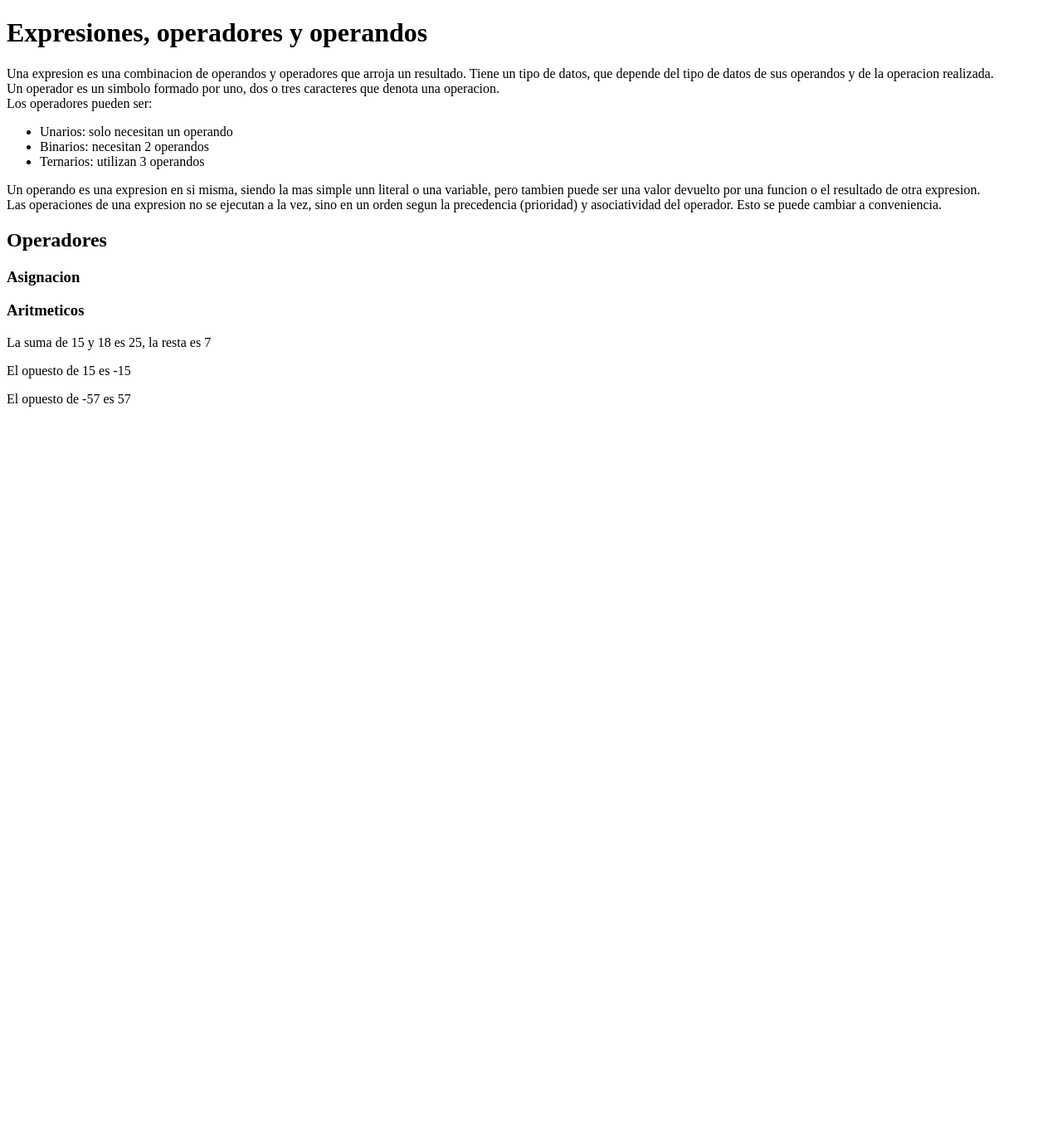
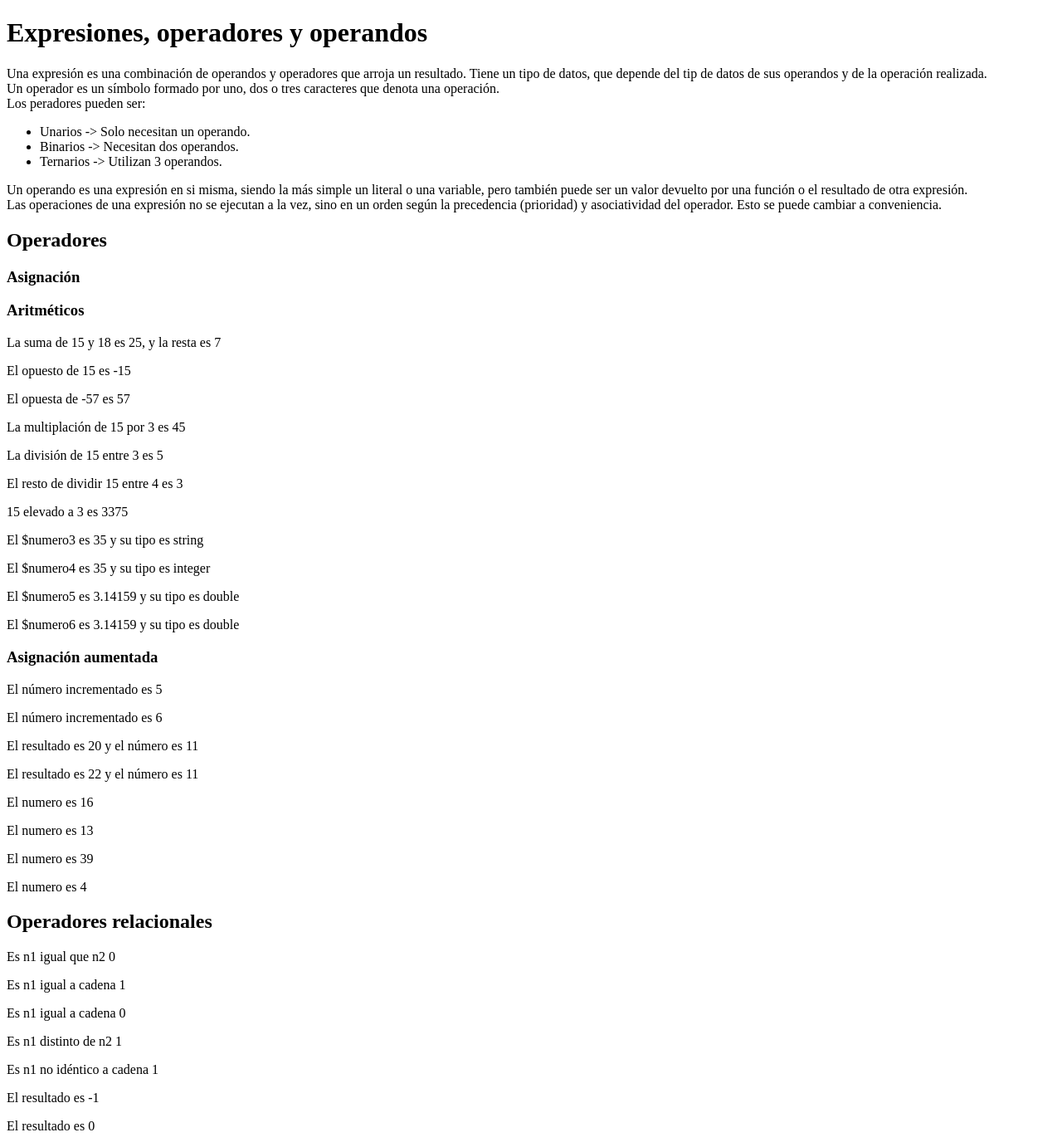
Before and after one commit to LuisDeToro10/dwes.com, a PHP site: page /ra2/04operadores_expresiones.php in a window 1280 px wide. Shown: the whole page at 83% size. Before the commit the page ends 490 px from the top, so only its background shows below. Run offline with PHP 8.4, Linux system fonts and the light colour scheme.

Commit message:
Acabado el dia 30/09

```diff
--- a/ra2/04operadores_expresiones.php
+++ b/ra2/04operadores_expresiones.php
@@ -1,49 +1,56 @@
 <!DOCTYPE html>
 <html lang="es">
-
   <head>
     <meta charset="utf-8">
     <title>Operadores y expresiones</title>
   </head>
-
   <body>
 <h1>Expresiones, operadores y operandos</h1>
-  <p>Una expresion es una combinacion de operandos y operadores que arroja un resultado. Tiene un tipo de datos, que depende del tipo de datos de sus operandos y de la operacion realizada.<br>Un operador es un simbolo formado por uno, dos o tres caracteres que denota una operacion.<br>Los operadores pueden ser:
+<p>Una expresión es una combinación de operandos y operadores que
+  arroja un resultado. Tiene un tipo de datos, que depende del tip
+  de datos de sus operandos y de la operación realizada.<br>
+  Un operador es un símbolo formado por uno, dos o tres caracteres
+  que denota una operación.<br>
+  Los peradores pueden ser:
   <ul>
-    <li>Unarios: solo necesitan un operando</li>
-    <li>Binarios: necesitan 2 operandos</li>
-    <li>Ternarios: utilizan 3 operandos</li>
+    <li>Unarios -> Solo necesitan un operando.</li>
+    <li>Binarios -> Necesitan dos operandos.</li>
+    <li>Ternarios -> Utilizan 3 operandos.
   </ul>
-  Un operando es una expresion en si misma, siendo la mas simple unn literal o una variable, pero tambien puede ser una valor devuelto por una funcion o el resultado de otra expresion.<br>Las operaciones de una expresion no se ejecutan a la vez, sino en un orden segun la precedencia (prioridad) y asociatividad del operador. Esto se puede cambiar a conveniencia.</p>
+  Un operando es una expresión en si misma, siendo la más simple un literal
+  o una variable, pero también puede ser un valor devuelto por una función
+  o el resultado de otra expresión.<br>
+  Las operaciones de una expresión no se ejecutan a la vez, sino en un orden
+  según la precedencia (prioridad) y asociatividad del operador. Esto se
+  puede cambiar a conveniencia.
+</p>
 <h2>Operadores</h2>
-<h3>Asignacion</h3>
-
+<h3>Asignación</h3>
 <?php
-// El operador de asignacion =
+// El operador de asignación =
 $numero = 45;
 $resultado = $numero + 5 - 29;
 $sin_valor = null;
 ?>
+<h3>Aritméticos</h3>
+<?php
+  /*
+    + Suma
+    - Resta
+    * Multiplicación
+    / División
+    % Módulo o resto de la división entera
+    ** Expenciación
 
-<h3>Aritmeticos</h3>
-
-<?php
-// + suma
-// - resta
-// * multiplicacion
-// / division
-// % modulo o resto de la division entera
-// ** exponente
-
-// UNARIOS
-// + Conversion a entero
-// - El opuesto
-
+    Unarios
+    + Conversión a entero
+    - El opuesto
+  */
   $numero1 = 15;
   $numero2 = 18;
   $suma = $numero1 + 10;
   $resta = 25 - $numero2;
-echo "<p>La suma de $numero1 y $numero2 es $suma, la resta es $resta</p>";
+  echo "<p>La suma de $numero1 y $numero2 es $suma, y la resta es $resta</p>";
 
   // El opuesto
   $opuesto = -$numero1;
@@ -51,29 +58,133 @@ echo "<p>El opuesto de $numero1 es $opuesto</p>";
 
   $resta = $numero2 - 75;
   $opuesto = -$resta;
-echo "<p>El opuesto de $resta es $opuesto</p>";
+  echo "<p>El opuesta de $resta es $opuesto</p>";
 
+  $multiplicacion = $numero1 * 3;
+  $division = $numero1 / 3;
+
+  $modulo = $numero1 % 4;
+
+  $potencia = $numero1 ** 3;
+
+  echo "<p>La multiplación de $numero1 por 3 es $multiplicacion</p>";
+  echo "<p>La división de $numero1 entre 3 es $division</p>";
+  echo "<p>El resto de dividir $numero1 entre 4 es $modulo</p>";
+  echo "<p>$numero1 elevado a 3 es $potencia</p>";
+
+  // Convertir a entero
+  $numero3 = "35";
+  $numero4 = +$numero3;
+  echo "<p>El \$numero3 es $numero3 y su tipo es " . gettype($numero3) . "</p>";
+  echo "<p>El \$numero4 es $numero4 y su tipo es " . gettype($numero4) . "</p>";
+
+  // Con float
+  $numero5 = 3.14159;
+  $numero6 = +$numero5;
+  echo "<p>El \$numero5 es $numero5 y su tipo es " . gettype($numero5) . "</p>";
+  echo "<p>El \$numero6 es $numero6 y su tipo es " . gettype($numero6) . "</p>";
+?>
+<h3>Asignación aumentada</h3>
+<?php
+/* Operadores de asignación aumentada
+   Además de una operación aritmética, hay una asignación
+
+   ++ Incremento
+   -- Decremento
+   += Suma y asignación
+   -= Resta y asignación
+
+   *= Multiplicación y asignación
+   /= División y asignación
+   %= Módulo y asignación
+*/
+
+$numero = 4;
+$numero++;   // Equivalente a $numero = $numero + 1;
+echo "<p>El número incrementado es $numero</p>";
+++$numero;
+echo "<p>El número incrementado es $numero</p>";
+
+$numero = 10;
+$resultado = $numero++ * 2;
+echo "<p>El resultado es $resultado y el número es $numero</p>";
+
+$numero = 10;
+$resultado = ++$numero * 2;
+echo "<p>El resultado es $resultado y el número es $numero</p>";
+
+$numero += 5; // Equivale a $numero = $numero + 5;
+echo "<p>El numero es $numero</p>";
+$numero -= 3; // Equivale a $numero = $numero - 3;
+echo "<p>El numero es $numero</p>";
+
+$numero *= 3; // Equivale a $numero = $numero * 3;
+echo "<p>El numero es $numero</p>";
+
+$numero %= 7; // Equivale a $numero = $numero % 7;
+echo "<p>El numero es $numero</p>";
 ?>
 
+<h2>Operadores relacionales</h2>
 <?php
+/*
+  ==    Igual a
+  ===   Idéntico ( iguales y del mismo tipo)
+  !=    Distinto
+  !==   Distinto o distinto tipo
+  >     Mayor
+  <     Menor
+  >=    Mayor o igual
+  <=    Menor o igual
+  <=>   Nave espacial
+*/
 
-?>
-<?php
+$n1 = 5;
+$cadena = "5";
+$n2 = 8;
 
-?>
-<?php
+$resultado = $n1 == $n2;
+echo "<p>Es n1 igual que n2 " . (int)$resultado . "</p>";
 
-?>
-<?php
+$resultado = $n1 == $cadena;
+echo "<p>Es n1 igual a cadena " . (int)$resultado . "</p>";
 
-?>
-<?php
+$resultado = $n1 === $cadena;
+echo "<p>Es n1 igual a cadena " . (int)$resultado . "</p>";
 
-?>
-<?php
+$resultado = $n1 != $n2;
+echo "<p>Es n1 distinto de n2 " . (int)$resultado . "</p>";
+
+// Operador !== True si son distintos o de diferente tipo, false en caso contrario
+$resultado = $n1 !== $cadena;
+echo "<p>Es n1 no idéntico a cadena " . (int)$resultado . "</p>";
+
+// Nave espacial
+/*
+  Si n1 es mayor que n2 el resultado es 1
+  Si n1 es igual que n2 el resultado es 0
+  Si n1 es menor que n2 el resultado es -1
+
+  Se emplea para evitar lo siguiente
+  if( $n1 > $n2 ) {
+
+  }
+  elsif( $n1 < $n2 ) {
+
+  }
+  else {
+
+  }
+*/
+$resultado = $n1 <=> $n2;
+echo "<p>El resultado es $resultado</p>";
+
+$nombre1 = "abcZacarias";
+$nombre2 = "abcadela";
+$resultado = $nombre1 > $nombre2;
+echo "<p>El resultado es " . (int)$resultado . "</p>";
 
 ?>
 
 </body>
-
 </html>
```
Lines whose indentation alone changed are shown as unchanged.
